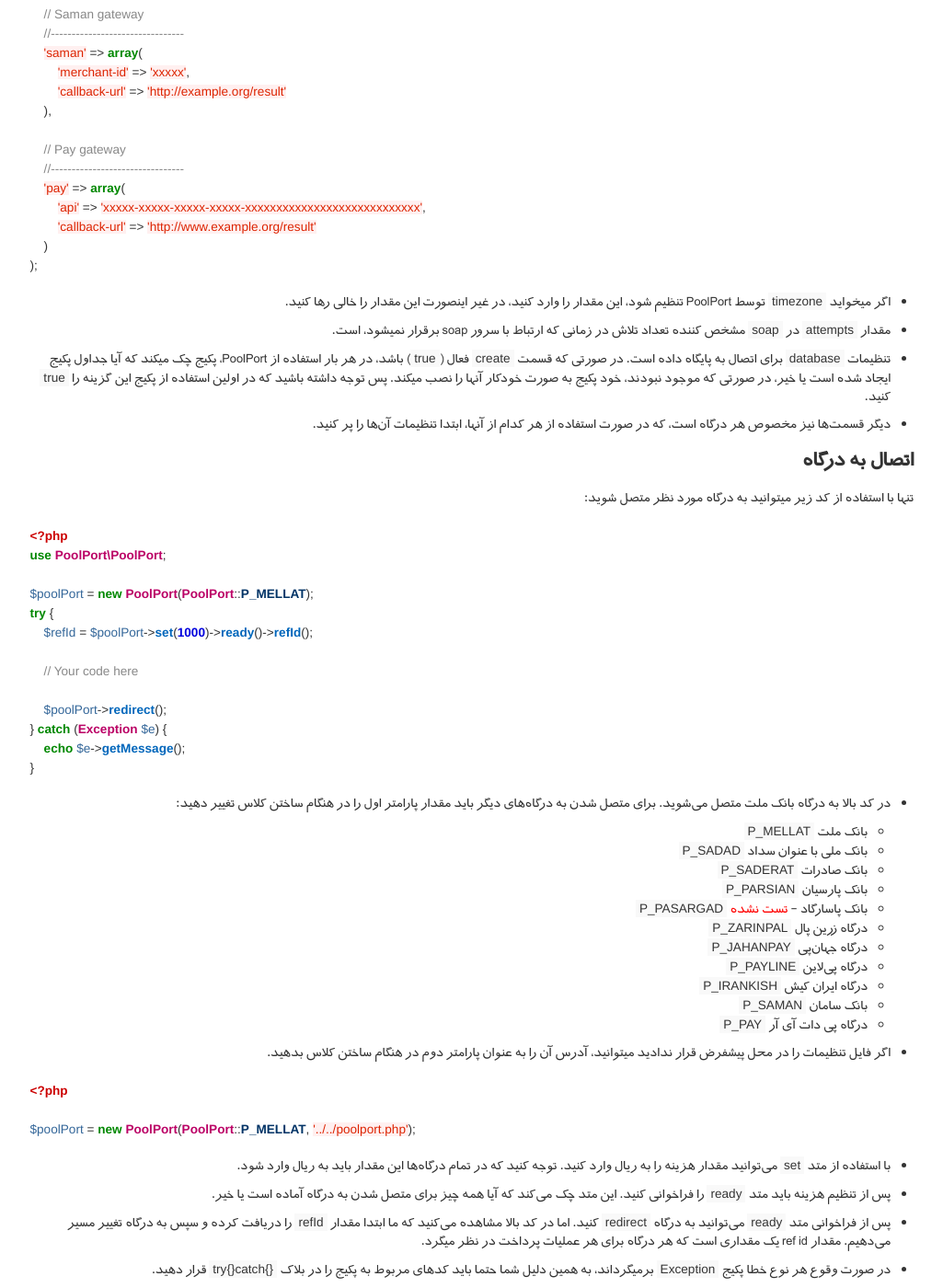
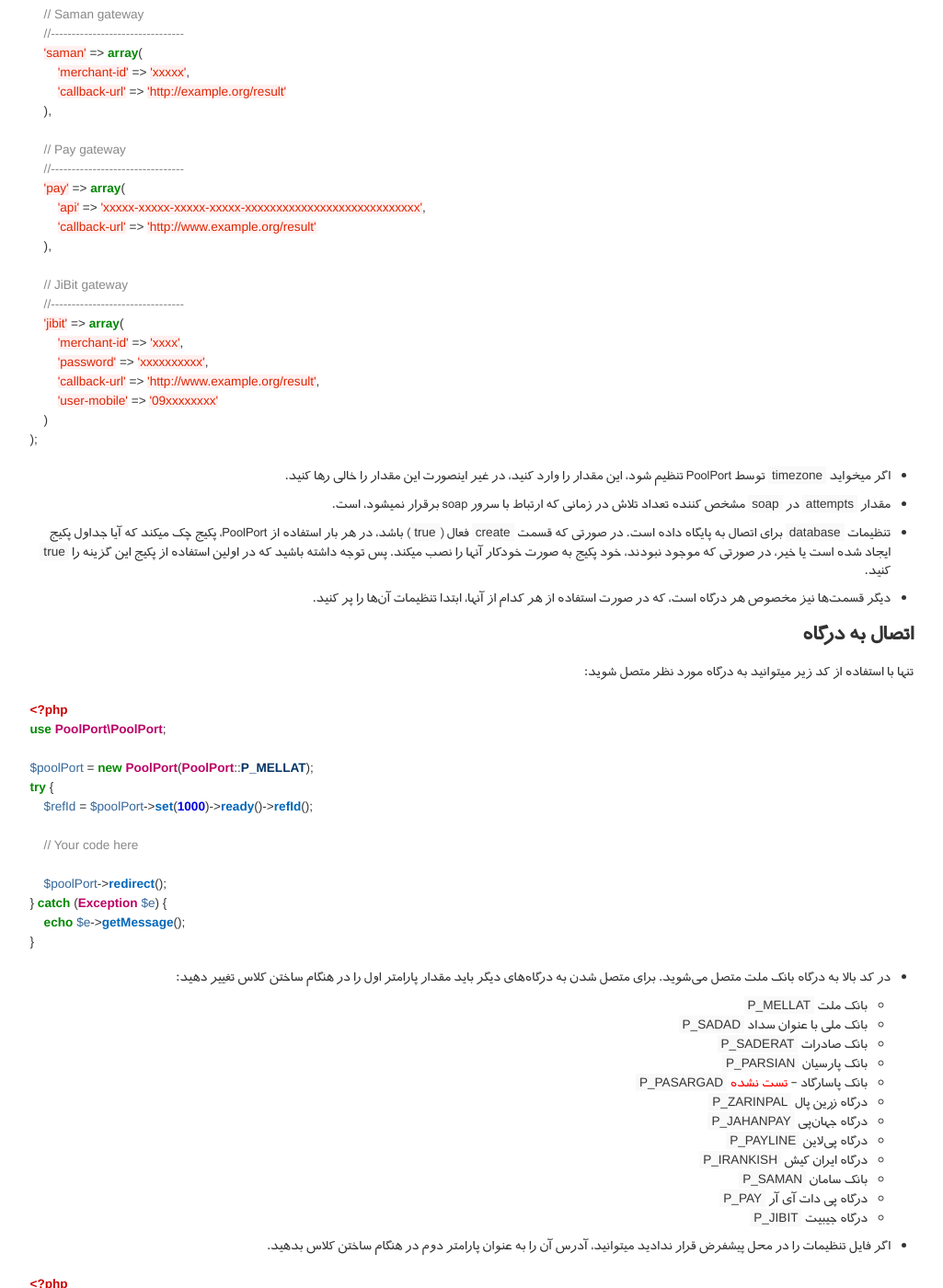
Before and after one commit to PoolPort/PoolPort.github.io, a Jekyll site: the page built from _posts/2015-10-02-version-3.md, in a window 1280 px wide and 1400 px high, scrolled down 3041 px. Shown: the whole window at 92% size, without its empty margins (32-1057 px from the left). Built offline with Jekyll 4.4.1, drawn with Linux system fonts in a browser that asks for light colours; Markdown is read by kramdown in place of the engine named in the settings.

Commit message:
Update site

````diff
--- a/_posts/2015-10-02-version-3.md
+++ b/_posts/2015-10-02-version-3.md
@@ -158,6 +158,15 @@ return array(
     'pay' => array(
         'api' => 'xxxxx-xxxxx-xxxxx-xxxxx-xxxxxxxxxxxxxxxxxxxxxxxxxxxx',
         'callback-url' => 'http://www.example.org/result'
+    ),
+
+    // JiBit gateway
+    //--------------------------------
+    'jibit' => array(
+        'merchant-id' => 'xxxx',
+        'password' => 'xxxxxxxxxx',
+        'callback-url' => 'http://www.example.org/result',
+        'user-mobile' => '09xxxxxxxx'
     )
 );
 ```
@@ -203,6 +212,7 @@ try {
     * درگاه ایران کیش ```P_IRANKISH```
     * بانک سامان ```P_SAMAN```
     * درگاه پی دات آی آر ```P_PAY```
+    * درگاه جیبیت ```P_JIBIT```
 
 * اگر فایل تنظیمات را در محل پیشفرض قرار ندادید میتوانید، آدرس آن را به عنوان پارامتر دوم در هنگام ساختن کلاس بدهید.
 
````
Also changed, not shown: _posts/2015-03-20-changelog.md (+5 -0 lines), index.md (+1 -0 lines), 3 other files.
